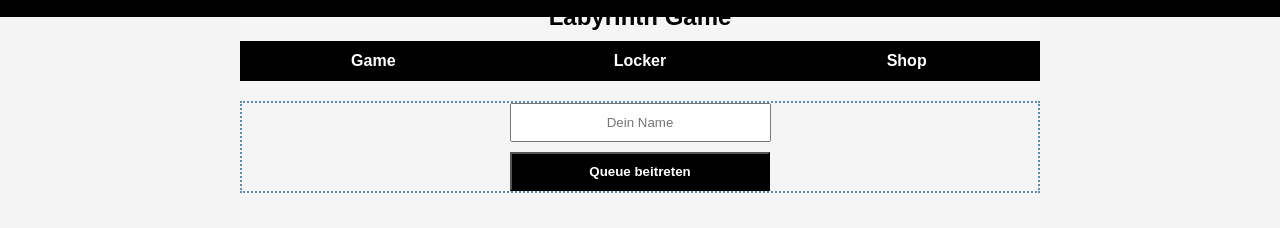
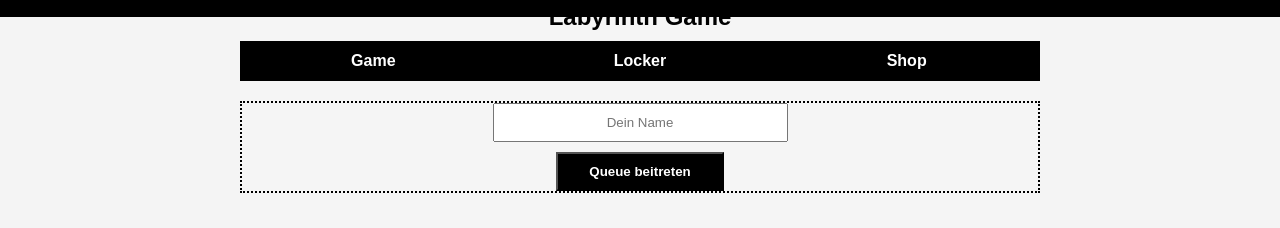
Before and after one commit to GoatyGoatson/NewGame, a plain HTML site: page index.html in a window 1280 px wide. Shown: the part 58-286 px from the top of the page. Drawn offline with Linux system fonts and the light colour scheme.

Commit message:
major changes

```diff
--- a/static/css/styles.css
+++ b/static/css/styles.css
@@ -97,19 +97,19 @@ ul > li:hover {
     flex-direction: column;
     align-items: center;
     justify-content: center;
-    border: 2px dotted rgb(96 139 168);
+    border: 2px dotted rgb(0, 0, 0);
 }
 
 #player-name {
     text-align: center;
-    padding: 10px 40px;
+    padding: 10px 57px;
     box-sizing: border-box;
 
 }
 
 #queue-button {
     margin-top: 10px;
-    padding: 10px 77px;
+    padding: 10px 31px;
     text-align: center;
     box-sizing: border-box;
     background-color: black;
```
